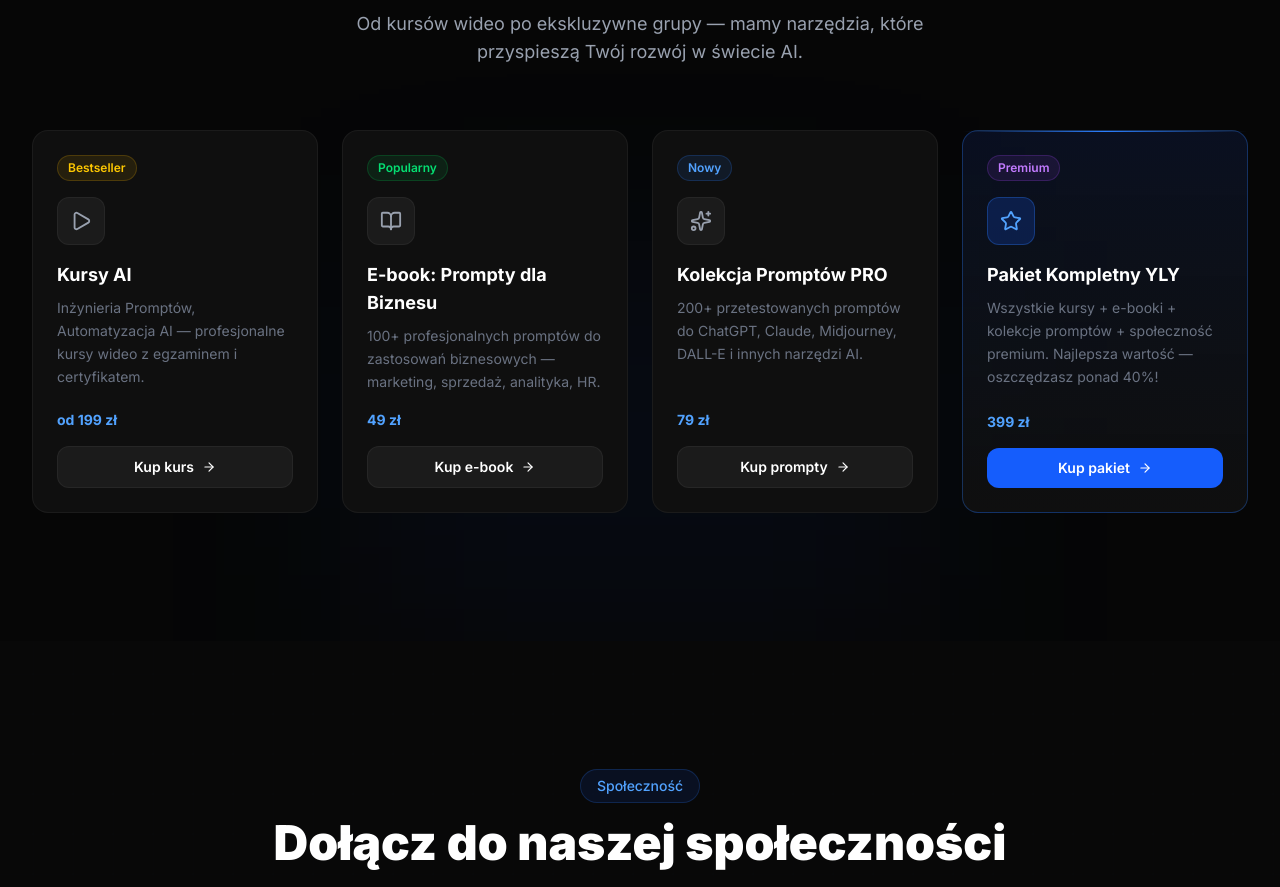
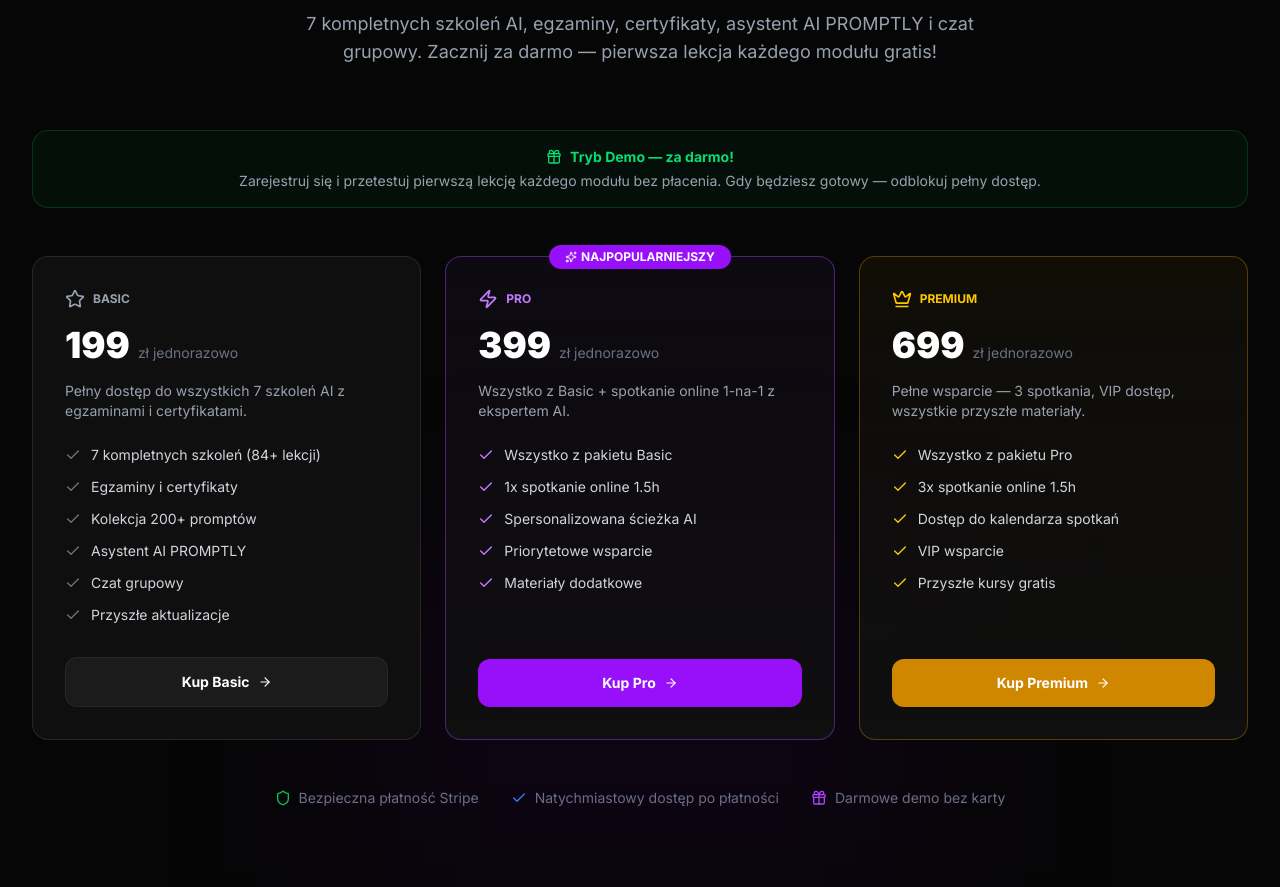
Before and after one commit to oleynspc-design/yly-landing, a Next.js app: page / in a window 1280 px wide. Shown: the part 1907-2794 px from the top of the page. Built offline with nearby package versions, Linux system fonts and the light colour scheme; no server answers.

Commit message:
Update landing page: new pricing tiers (Basic/Pro/Premium), demo banner, trust badges, all 4 languages updated

```diff
--- a/app/components/Offer.tsx
+++ b/app/components/Offer.tsx
@@ -2,45 +2,38 @@
 import { motion } from "framer-motion";
 import { useInView } from "framer-motion";
 import { useRef } from "react";
-import { Play, BookOpen, Sparkles, Star, ArrowRight } from "lucide-react";
+import { Check, Sparkles, Crown, Star, Zap, ArrowRight, Shield, Gift } from "lucide-react";
 import Link from "next/link";
 import { useLang } from "../context/LanguageContext";
 
-const icons = [Play, BookOpen, Sparkles, Star];
-const tagColors: Record<string, string> = {
-  Bestseller: "bg-yellow-500/10 text-yellow-400 border-yellow-500/20",
-  Popularny: "bg-green-500/10 text-green-400 border-green-500/20",
-  Popular: "bg-green-500/10 text-green-400 border-green-500/20",
-  Популярний: "bg-green-500/10 text-green-400 border-green-500/20",
-  Nowy: "bg-blue-500/10 text-blue-400 border-blue-500/20",
-  New: "bg-blue-500/10 text-blue-400 border-blue-500/20",
-  Новий: "bg-blue-500/10 text-blue-400 border-blue-500/20",
-  Nuevo: "bg-blue-500/10 text-blue-400 border-blue-500/20",
-  Premium: "bg-purple-500/10 text-purple-400 border-purple-500/20",
-  Бестселер: "bg-yellow-500/10 text-yellow-400 border-yellow-500/20",
-};
+const tierIcons = [Star, Zap, Crown];
+const tierColors = [
+  { border: "border-white/10", bg: "bg-[#0f0f0f]", accent: "text-gray-400", btn: "bg-white/5 hover:bg-white/10 border border-white/5", check: "text-gray-500" },
+  { border: "border-purple-500/40", bg: "bg-gradient-to-b from-purple-500/5 to-[#0f0f0f]", accent: "text-purple-400", btn: "bg-purple-600 hover:bg-purple-500 hover:shadow-lg hover:shadow-purple-500/25", check: "text-purple-400" },
+  { border: "border-yellow-500/30", bg: "bg-gradient-to-b from-yellow-500/5 to-[#0f0f0f]", accent: "text-yellow-400", btn: "bg-yellow-600 hover:bg-yellow-500 hover:shadow-lg hover:shadow-yellow-500/25", check: "text-yellow-400" },
+];
 
 export default function Offer() {
   const { t } = useLang();
   const ref = useRef(null);
   const inView = useInView(ref, { once: true, margin: "-100px" });
 
+  const tiers = t.offer.tiers || [];
+
   return (
     <section id="offer" className="relative py-24 lg:py-32 bg-[#060606]">
-      {/* Background glow */}
       <div className="absolute inset-0 overflow-hidden pointer-events-none">
-        <div className="absolute bottom-0 left-1/2 -translate-x-1/2 w-[600px] h-[400px] bg-blue-600/5 blur-[100px]" />
+        <div className="absolute bottom-0 left-1/2 -translate-x-1/2 w-[600px] h-[400px] bg-purple-600/5 blur-[100px]" />
       </div>
 
       <div className="max-w-7xl mx-auto px-4 sm:px-6 lg:px-8" ref={ref}>
-        {/* Header */}
         <motion.div
           initial={{ opacity: 0, y: 30 }}
           animate={inView ? { opacity: 1, y: 0 } : {}}
           transition={{ duration: 0.6 }}
           className="text-center mb-16"
         >
-          <span className="inline-block px-4 py-1.5 rounded-full bg-blue-600/10 border border-blue-500/20 text-blue-400 text-sm font-medium mb-4">
+          <span className="inline-block px-4 py-1.5 rounded-full bg-purple-600/10 border border-purple-500/20 text-purple-400 text-sm font-medium mb-4">
             {t.offer.badge}
           </span>
           <h2 className="text-4xl sm:text-5xl font-black text-white mb-4">
@@ -49,69 +42,93 @@ export default function Offer() {
           <p className="text-gray-400 text-lg max-w-2xl mx-auto">{t.offer.sub}</p>
         </motion.div>
 
-        {/* Cards grid */}
-        <div className="grid sm:grid-cols-2 lg:grid-cols-4 gap-6">
-          {t.offer.items.map((item, i) => {
-            const Icon = icons[i];
-            const isPremium = item.tag === "Premium";
+        {/* Demo banner */}
+        <motion.div
+          initial={{ opacity: 0, y: 20 }}
+          animate={inView ? { opacity: 1, y: 0 } : {}}
+          transition={{ duration: 0.5, delay: 0.2 }}
+          className="mb-12 p-4 rounded-2xl bg-green-500/5 border border-green-500/20 text-center"
+        >
+          <div className="flex items-center justify-center gap-2 text-green-400 font-bold text-sm mb-1">
+            <Gift size={16} />
+            Tryb Demo — za darmo!
+          </div>
+          <p className="text-gray-400 text-sm">Zarejestruj się i przetestuj pierwszą lekcję każdego modułu bez płacenia. Gdy będziesz gotowy — odblokuj pełny dostęp.</p>
+        </motion.div>
+
+        {/* Pricing tiers */}
+        <div className="grid md:grid-cols-3 gap-6 mb-12">
+          {tiers.map((tier: { name: string; price: string; period: string; desc: string; features: string[]; cta: string; popular: boolean }, i: number) => {
+            const Icon = tierIcons[i] || Star;
+            const colors = tierColors[i] || tierColors[0];
             return (
               <motion.div
-                key={i}
+                key={tier.name}
                 initial={{ opacity: 0, y: 40 }}
                 animate={inView ? { opacity: 1, y: 0 } : {}}
-                transition={{ duration: 0.6, delay: 0.1 * i }}
-                className={`card-glow relative flex flex-col p-6 rounded-2xl border ${
-                  isPremium
-                    ? "bg-gradient-to-b from-blue-900/20 to-[#0f0f0f] border-blue-500/30"
-                    : "bg-[#0f0f0f] border-white/5"
-                }`}
+                transition={{ duration: 0.6, delay: 0.15 * i }}
+                className={`relative flex flex-col rounded-2xl border p-8 ${colors.border} ${colors.bg}`}
               >
-                {isPremium && (
-                  <div className="absolute top-0 left-0 right-0 h-px bg-gradient-to-r from-transparent via-blue-500 to-transparent" />
+                {tier.popular && (
+                  <div className="absolute -top-3 left-1/2 -translate-x-1/2 px-4 py-1 rounded-full bg-purple-600 text-white text-xs font-bold flex items-center gap-1">
+                    <Sparkles size={12} />
+                    NAJPOPULARNIEJSZY
+                  </div>
                 )}
 
-                {/* Tag */}
-                <span
-                  className={`self-start text-xs font-semibold px-2.5 py-1 rounded-full border mb-4 ${
-                    tagColors[item.tag] || "bg-blue-500/10 text-blue-400 border-blue-500/20"
-                  }`}
-                >
-                  {item.tag}
-                </span>
-
-                {/* Icon */}
-                <div
-                  className={`w-12 h-12 rounded-xl flex items-center justify-center mb-4 ${
-                    isPremium
-                      ? "bg-blue-600/20 border border-blue-500/30"
-                      : "bg-white/5 border border-white/5"
-                  }`}
-                >
-                  <Icon size={22} className={isPremium ? "text-blue-400" : "text-gray-400"} />
+                <div className="flex items-center gap-2 mb-4">
+                  <Icon size={20} className={colors.accent} />
+                  <span className={`text-xs font-bold uppercase ${colors.accent}`}>{tier.name}</span>
                 </div>
 
-                <h3 className="text-lg font-bold text-white mb-2">{item.title}</h3>
-                <p className="text-gray-500 text-sm leading-relaxed flex-1 mb-4">{item.desc}</p>
+                <div className="mb-4">
+                  <span className="text-4xl font-black text-white">{tier.price}</span>
+                  <span className="text-gray-500 text-sm ml-2">zł {tier.period}</span>
+                </div>
 
-                {/* Price */}
-                <div className="text-blue-400 font-bold text-sm mb-4">{item.price}</div>
+                <p className="text-gray-400 text-sm mb-6">{tier.desc}</p>
 
-                {/* CTA */}
+                <ul className="space-y-3 mb-8 flex-1">
+                  {tier.features.map((f: string) => (
+                    <li key={f} className="flex items-start gap-2.5 text-sm text-gray-300">
+                      <Check size={16} className={`flex-shrink-0 mt-0.5 ${colors.check}`} />
+                      {f}
+                    </li>
+                  ))}
+                </ul>
+
                 <Link
                   href="/sklep"
-                  className={`inline-flex items-center justify-center gap-2 w-full py-2.5 rounded-xl text-sm font-semibold transition-all ${
-                    isPremium
-                      ? "bg-blue-600 hover:bg-blue-500 text-white hover:shadow-lg hover:shadow-blue-500/25"
-                      : "bg-white/5 hover:bg-white/10 text-white border border-white/5"
-                  }`}
+                  className={`inline-flex items-center justify-center gap-2 w-full py-3.5 rounded-xl text-sm font-bold transition-all text-white ${colors.btn}`}
                 >
-                  {item.cta}
+                  {tier.cta}
                   <ArrowRight size={14} />
                 </Link>
               </motion.div>
             );
           })}
         </div>
+
+        {/* Trust badges */}
+        <motion.div
+          initial={{ opacity: 0 }}
+          animate={inView ? { opacity: 1 } : {}}
+          transition={{ duration: 0.5, delay: 0.6 }}
+          className="flex flex-wrap items-center justify-center gap-8 text-sm text-gray-500"
+        >
+          <div className="flex items-center gap-2">
+            <Shield size={16} className="text-green-500" />
+            Bezpieczna płatność Stripe
+          </div>
+          <div className="flex items-center gap-2">
+            <Check size={16} className="text-blue-500" />
+            Natychmiastowy dostęp po płatności
+          </div>
+          <div className="flex items-center gap-2">
+            <Gift size={16} className="text-purple-500" />
+            Darmowe demo bez karty
+          </div>
+        </motion.div>
       </div>
     </section>
   );
--- a/app/context/LanguageContext.tsx
+++ b/app/context/LanguageContext.tsx
@@ -45,37 +45,36 @@ export const translations = {
       ],
     },
     offer: {
-      badge: "Co oferujemy",
-      title: "Wszystko, czego potrzebujesz",
-      sub: "Od kursów wideo po ekskluzywne grupy — mamy narzędzia, które przyspieszą Twój rozwój w świecie AI.",
-      items: [
+      badge: "Cennik",
+      title: "Wybierz swój pakiet",
+      sub: "7 kompletnych szkoleń AI, egzaminy, certyfikaty, asystent AI PROMPTLY i czat grupowy. Zacznij za darmo — pierwsza lekcja każdego modułu gratis!",
+      tiers: [
         {
-          tag: "Bestseller",
-          title: "Kursy AI",
-          desc: "Inżynieria Promptów, Automatyzacja AI — profesjonalne kursy wideo z egzaminem i certyfikatem.",
-          price: "od 199 zł",
-          cta: "Kup kurs",
+          name: "Basic",
+          price: "199",
+          period: "jednorazowo",
+          desc: "Pełny dostęp do wszystkich 7 szkoleń AI z egzaminami i certyfikatami.",
+          features: ["7 kompletnych szkoleń (84+ lekcji)", "Egzaminy i certyfikaty", "Kolekcja 200+ promptów", "Asystent AI PROMPTLY", "Czat grupowy", "Przyszłe aktualizacje"],
+          cta: "Kup Basic",
+          popular: false,
         },
         {
-          tag: "Popularny",
-          title: "E-book: Prompty dla Biznesu",
-          desc: "100+ profesjonalnych promptów do zastosowań biznesowych — marketing, sprzedaż, analityka, HR.",
-          price: "49 zł",
-          cta: "Kup e-book",
+          name: "Pro",
+          price: "399",
+          period: "jednorazowo",
+          desc: "Wszystko z Basic + spotkanie online 1-na-1 z ekspertem AI.",
+          features: ["Wszystko z pakietu Basic", "1x spotkanie online 1.5h", "Spersonalizowana ścieżka AI", "Priorytetowe wsparcie", "Materiały dodatkowe"],
+          cta: "Kup Pro",
+          popular: true,
         },
         {
-          tag: "Nowy",
-          title: "Kolekcja Promptów PRO",
-          desc: "200+ przetestowanych promptów do ChatGPT, Claude, Midjourney, DALL-E i innych narzędzi AI.",
-          price: "79 zł",
-          cta: "Kup prompty",
-        },
-        {
-          tag: "Premium",
-          title: "Pakiet Kompletny YLY",
-          desc: "Wszystkie kursy + e-booki + kolekcje promptów + społeczność premium. Najlepsza wartość — oszczędzasz ponad 40%!",
-          price: "399 zł",
-          cta: "Kup pakiet",
+          name: "Premium",
+          price: "699",
+          period: "jednorazowo",
+          desc: "Pełne wsparcie — 3 spotkania, VIP dostęp, wszystkie przyszłe materiały.",
+          features: ["Wszystko z pakietu Pro", "3x spotkanie online 1.5h", "Dostęp do kalendarza spotkań", "VIP wsparcie", "Przyszłe kursy gratis"],
+          cta: "Kup Premium",
+          popular: false,
         },
       ],
     },
@@ -257,38 +256,13 @@ export const translations = {
       ],
     },
     offer: {
-      badge: "What We Offer",
-      title: "Everything You Need",
-      sub: "From video courses to exclusive groups — we have the tools to accelerate your growth in the AI world.",
-      items: [
-        {
-          tag: "Bestseller",
-          title: "AI Courses",
-          desc: "Prompt Engineering, AI Automation — professional video courses with exams and certificates.",
-          price: "from 199 PLN",
-          cta: "Buy Course",
-        },
-        {
-          tag: "Popular",
-          title: "E-book: Business Prompts",
-          desc: "100+ professional prompts for business — marketing, sales, analytics, HR.",
-          price: "49 PLN",
-          cta: "Buy E-book",
-        },
-        {
-          tag: "New",
-          title: "PRO Prompt Collection",
-          desc: "200+ tested prompts for ChatGPT, Claude, Midjourney, DALL-E and other AI tools.",
-          price: "79 PLN",
-          cta: "Buy Prompts",
-        },
-        {
-          tag: "Premium",
-          title: "YLY Complete Bundle",
-          desc: "All courses + e-books + prompt collections + premium community. Best value — save over 40%!",
-          price: "399 PLN",
-          cta: "Buy Bundle",
-        },
+      badge: "Pricing",
+      title: "Choose Your Plan",
+      sub: "7 complete AI trainings, exams, certificates, PROMPTLY AI assistant and group chat. Start free — first lesson of every module is on us!",
+      tiers: [
+        { name: "Basic", price: "199", period: "one-time", desc: "Full access to all 7 AI trainings with exams and certificates.", features: ["7 complete trainings (84+ lessons)", "Exams and certificates", "200+ prompt collection", "PROMPTLY AI assistant", "Group chat", "Future updates"], cta: "Buy Basic", popular: false },
+        { name: "Pro", price: "399", period: "one-time", desc: "Everything in Basic + 1-on-1 online meeting with AI expert.", features: ["Everything in Basic", "1x online meeting 1.5h", "Personalized AI path", "Priority support", "Bonus materials"], cta: "Buy Pro", popular: true },
+        { name: "Premium", price: "699", period: "one-time", desc: "Full support — 3 meetings, VIP access, all future materials.", features: ["Everything in Pro", "3x online meeting 1.5h", "Calendar access", "VIP support", "Future courses free"], cta: "Buy Premium", popular: false },
       ],
     },
     community: {
@@ -469,38 +443,13 @@ export const translations = {
       ],
     },
     offer: {
-      badge: "Що ми пропонуємо",
-      title: "Все, що тобі потрібно",
-      sub: "Від відеокурсів до ексклюзивних груп — у нас є інструменти для прискорення твого розвитку у світі ШІ.",
-      items: [
-        {
-          tag: "Бестселер",
-          title: "Курси ШІ",
-          desc: "Інжиніринг промптів, автоматизація ШІ — професійні відеокурси з іспитами та сертифікатами.",
-          price: "від 199 PLN",
-          cta: "Купити курс",
-        },
-        {
-          tag: "Популярний",
-          title: "E-book: Промпти для бізнесу",
-          desc: "100+ професійних промптів для бізнесу — маркетинг, продажі, аналітика, HR.",
-          price: "49 PLN",
-          cta: "Купити e-book",
-        },
-        {
-          tag: "Новий",
-          title: "Колекція промптів PRO",
-          desc: "200+ протестованих промптів для ChatGPT, Claude, Midjourney, DALL-E та інших інструментів ШІ.",
-          price: "79 PLN",
-          cta: "Купити промпти",
-        },
-        {
-          tag: "Преміум",
-          title: "Повний пакет YLY",
-          desc: "Усі курси + e-книги + колекції промптів + преміум-спільнота. Найкраща вигода — економія понад 40%!",
-          price: "399 PLN",
-          cta: "Купити пакет",
-        },
+      badge: "Ціни",
+      title: "Обери свій пакет",
+      sub: "7 повних навчань з ШІ, іспити, сертифікати, асистент PROMPTLY та груповий чат. Почни безкоштовно!",
+      tiers: [
+        { name: "Basic", price: "199", period: "одноразово", desc: "Повний доступ до всіх 7 навчань з іспитами та сертифікатами.", features: ["7 навчань (84+ уроків)", "Іспити та сертифікати", "200+ промптів", "Асистент PROMPTLY", "Груповий чат", "Оновлення"], cta: "Купити Basic", popular: false },
+        { name: "Pro", price: "399", period: "одноразово", desc: "Все з Basic + онлайн-зустріч 1-на-1 з експертом.", features: ["Все з Basic", "1x зустріч 1.5г", "Персоналізований шлях", "Пріоритетна підтримка", "Додаткові матеріали"], cta: "Купити Pro", popular: true },
+        { name: "Premium", price: "699", period: "одноразово", desc: "Повна підтримка — 3 зустрічі, VIP доступ.", features: ["Все з Pro", "3x зустріч 1.5г", "Доступ до календаря", "VIP підтримка", "Майбутні курси безкоштовно"], cta: "Купити Premium", popular: false },
       ],
     },
     community: {
@@ -681,38 +630,13 @@ export const translations = {
       ],
     },
     offer: {
-      badge: "Lo que Ofrecemos",
-      title: "Todo lo que Necesitas",
-      sub: "Desde cursos en vídeo hasta grupos exclusivos — tenemos las herramientas para acelerar tu crecimiento en el mundo de la IA.",
-      items: [
-        {
-          tag: "Bestseller",
-          title: "Cursos de IA",
-          desc: "Ingeniería de Prompts, Automatización IA — cursos en vídeo profesionales con exámenes y certificados.",
-          price: "desde 199 PLN",
-          cta: "Comprar Curso",
-        },
-        {
-          tag: "Popular",
-          title: "E-book: Prompts para Negocios",
-          desc: "100+ prompts profesionales para negocios — marketing, ventas, analítica, RRHH.",
-          price: "49 PLN",
-          cta: "Comprar E-book",
-        },
-        {
-          tag: "Nuevo",
-          title: "Colección de Prompts PRO",
-          desc: "200+ prompts probados para ChatGPT, Claude, Midjourney, DALL-E y otras herramientas de IA.",
-          price: "79 PLN",
-          cta: "Comprar Prompts",
-        },
-        {
-          tag: "Premium",
-          title: "Paquete Completo YLY",
-          desc: "Todos los cursos + e-books + colecciones de prompts + comunidad premium. ¡Mejor valor — ahorra más del 40%!",
-          price: "399 PLN",
-          cta: "Comprar Paquete",
-        },
+      badge: "Precios",
+      title: "Elige tu Plan",
+      sub: "7 formaciones completas de IA, exámenes, certificados, asistente PROMPTLY y chat grupal. ¡Empieza gratis!",
+      tiers: [
+        { name: "Basic", price: "199", period: "único", desc: "Acceso completo a las 7 formaciones con exámenes y certificados.", features: ["7 formaciones (84+ lecciones)", "Exámenes y certificados", "200+ prompts", "Asistente PROMPTLY", "Chat grupal", "Actualizaciones"], cta: "Comprar Basic", popular: false },
+        { name: "Pro", price: "399", period: "único", desc: "Todo de Basic + reunión online 1-a-1 con experto.", features: ["Todo de Basic", "1x reunión 1.5h", "Ruta personalizada", "Soporte prioritario", "Materiales extra"], cta: "Comprar Pro", popular: true },
+        { name: "Premium", price: "699", period: "único", desc: "Soporte completo — 3 reuniones, acceso VIP.", features: ["Todo de Pro", "3x reunión 1.5h", "Acceso al calendario", "Soporte VIP", "Cursos futuros gratis"], cta: "Comprar Premium", popular: false },
       ],
     },
     community: {
```
